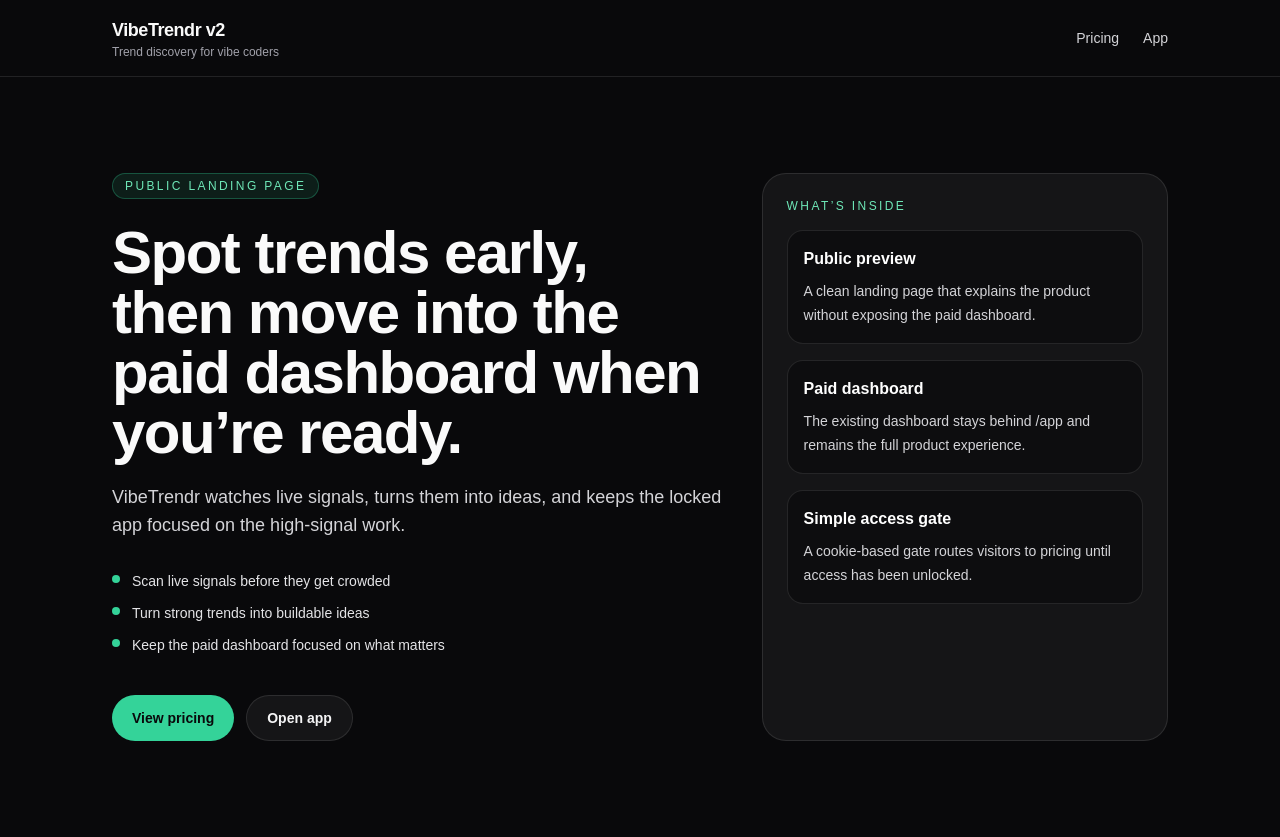
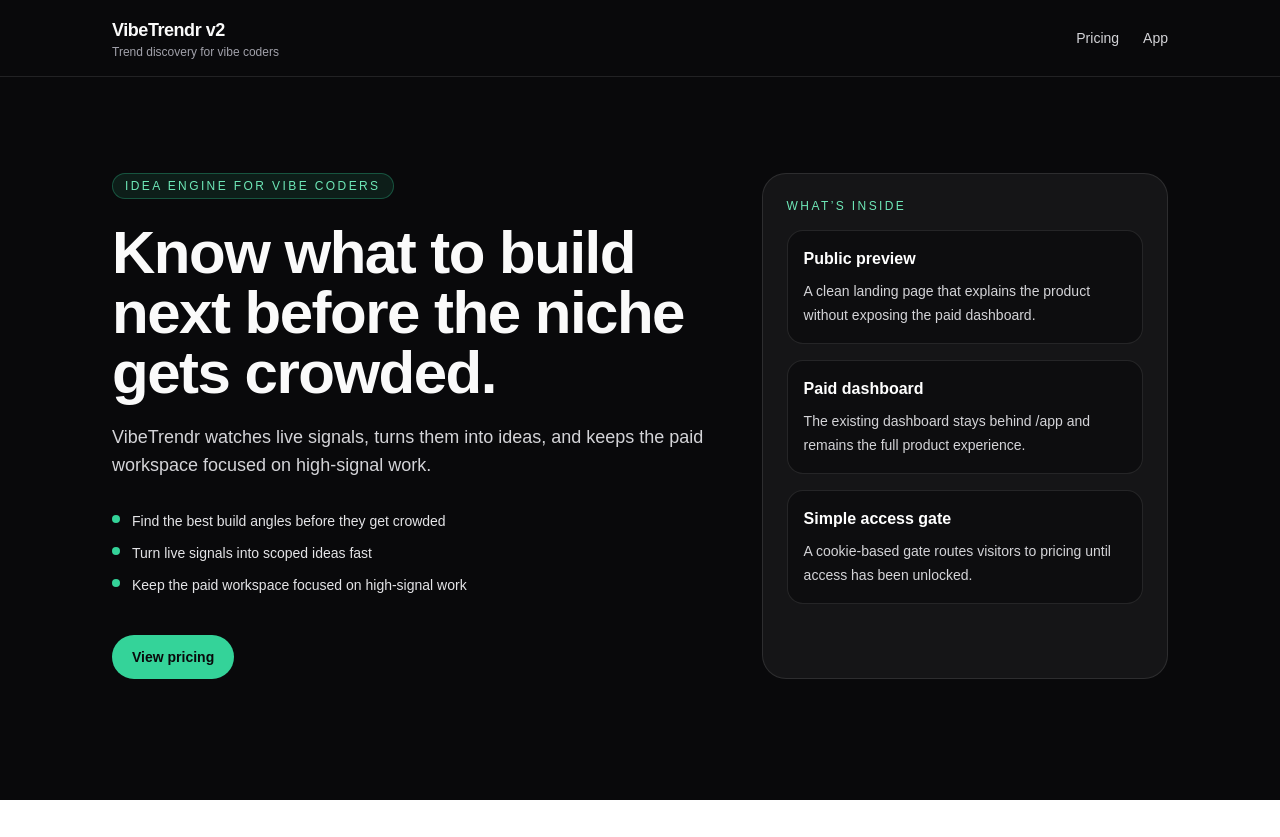
Before and after one commit to raltizer22-prog/VibeTrendr, a Next.js app: page / in a window 1280 px wide. After the commit the page ends 800 px from the top, so only its background shows below. Built offline with nearby package versions, Linux system fonts and the light colour scheme.

Commit message:
feat: refine landing page hero copy

```diff
--- a/src/app/page.tsx
+++ b/src/app/page.tsx
@@ -2,13 +2,13 @@ import Link from "next/link";
 
 export const metadata = {
   title: "VibeTrendr | Trend discovery for vibe coders",
-  description: "Public landing page for VibeTrendr v2.",
+  description: "Find what to build next with live trend signals and a topic-driven vibe code helper.",
 };
 
 const highlights = [
-  "Scan live signals before they get crowded",
-  "Turn strong trends into buildable ideas",
-  "Keep the paid dashboard focused on what matters",
+  "Find the best build angles before they get crowded",
+  "Turn live signals into scoped ideas fast",
+  "Keep the paid workspace focused on high-signal work",
 ];
 
 const features = [
@@ -49,13 +49,13 @@ export default function Home() {
       <section className="mx-auto grid max-w-6xl gap-10 px-6 py-16 sm:px-10 lg:grid-cols-[1.2fr_0.8fr] lg:px-12 lg:py-24">
         <div>
           <div className="inline-flex rounded-full border border-emerald-400/30 bg-emerald-400/10 px-3 py-1 text-xs font-medium uppercase tracking-[0.2em] text-emerald-300">
-            Public landing page
+            Idea engine for vibe coders
           </div>
           <h1 className="mt-6 max-w-3xl text-4xl font-semibold tracking-tight sm:text-5xl lg:text-6xl">
-            Spot trends early, then move into the paid dashboard when you’re ready.
+            Know what to build next before the niche gets crowded.
           </h1>
           <p className="mt-5 max-w-2xl text-base leading-7 text-zinc-300 sm:text-lg">
-            VibeTrendr watches live signals, turns them into ideas, and keeps the locked app focused on the
+            VibeTrendr watches live signals, turns them into ideas, and keeps the paid workspace focused on
             high-signal work.
           </p>
 
@@ -75,12 +75,6 @@ export default function Home() {
             >
               View pricing
             </Link>
-            <Link
-              href="/app"
-              className="inline-flex items-center justify-center rounded-full border border-white/10 bg-white/5 px-5 py-3 text-sm font-semibold text-zinc-100 transition hover:border-emerald-400/30 hover:bg-emerald-400/10"
-            >
-              Open app
-            </Link>
           </div>
         </div>
 
```
